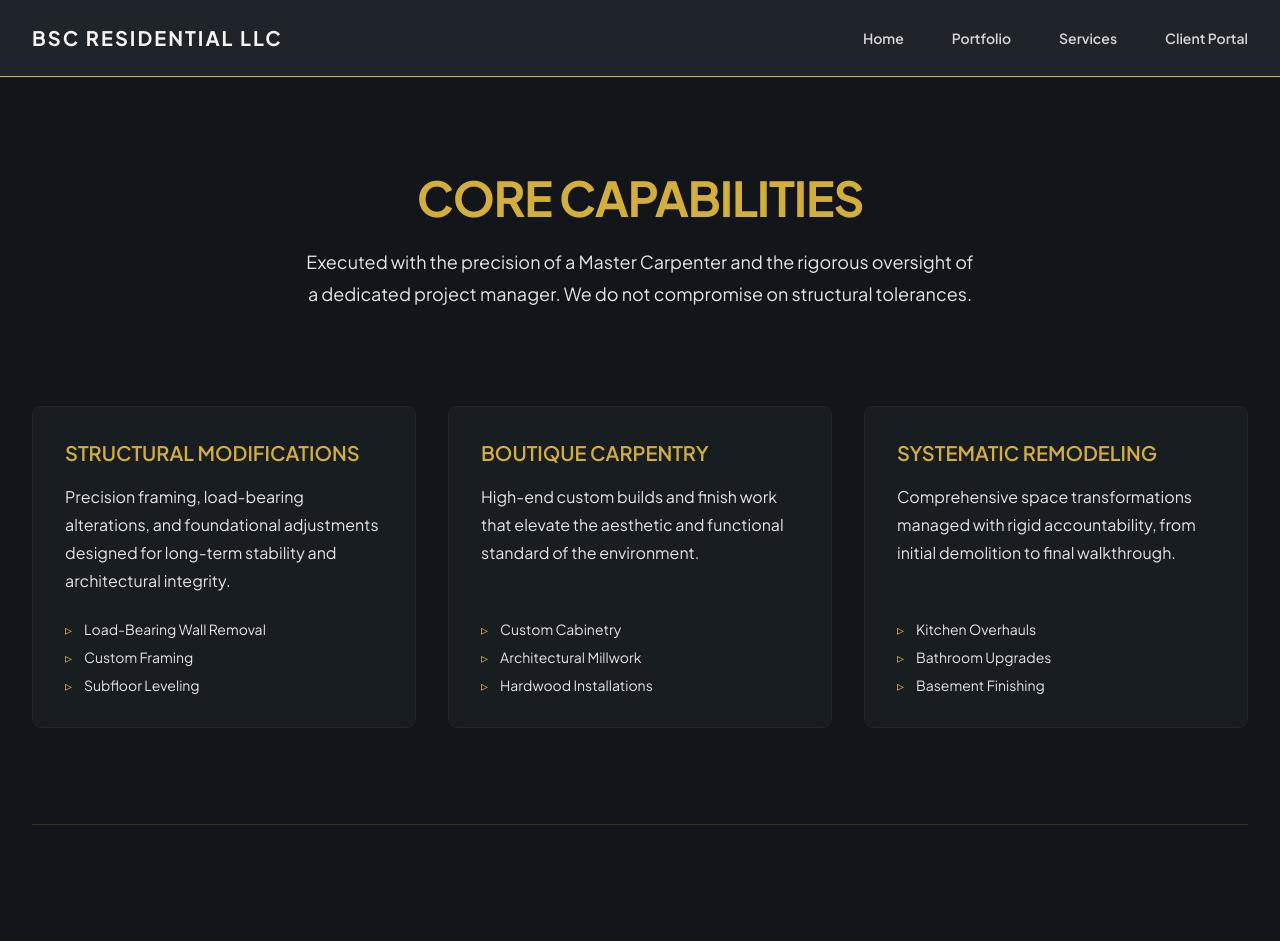
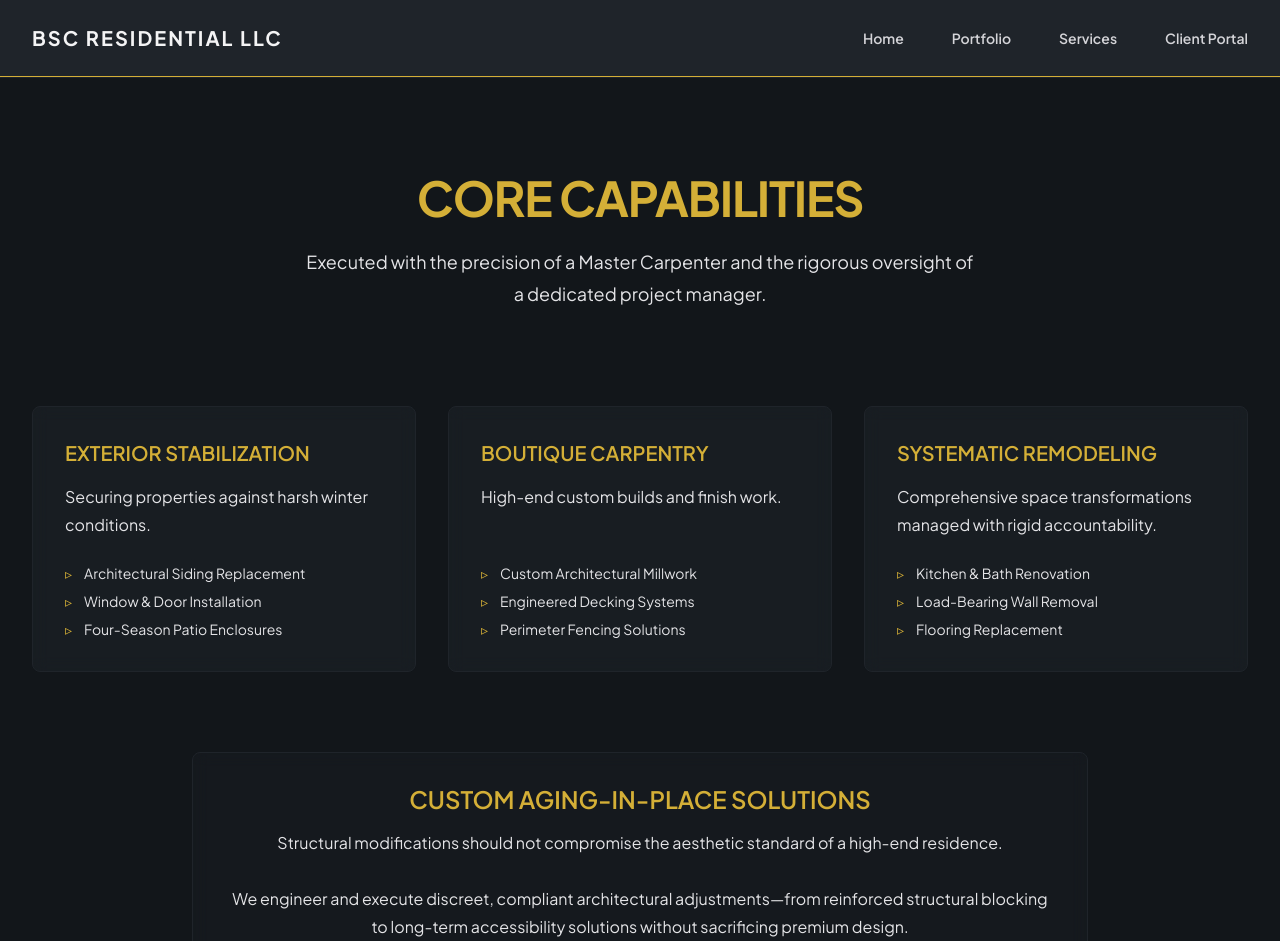
Before and after one commit to stevenclear27/bsc-residential, a Next.js app: page /services in a window 1280 px wide. Shown: the top 941 px of the page. Built offline with nearby package versions, Linux system fonts and the light colour scheme.

Commit message:
refactor: restructure intake UI for high-end conversion

```diff
--- a/app/(marketing)/page.tsx
+++ b/app/(marketing)/page.tsx
@@ -4,7 +4,6 @@ import ChatEstimator from "@/components/Intake/ChatEstimator";
 export default function Home() {
   return (
     <main className="flex min-h-screen flex-col items-center justify-start bg-brand-canvas">
-      {/* 1. THE HOOK: FEMA Interceptor */}
       <HeroSection />
 
       {/* 2. THE FILTER: Automated Intake & Dossier Generation */}
@@ -13,20 +12,43 @@ export default function Home() {
         className="w-full py-20 px-4 md:px-8 bg-brand-canvas"
       >
         <div className="max-w-6xl mx-auto">
+          {/* Top Context: The Event Horizon */}
           <div className="text-center mb-12">
             <h2 className="text-3xl font-bold uppercase tracking-widest text-brand-primary">
-              SYSTEM INTAKE & DAMAGE ASSESSMENT{" "}
+              Project Intake & AI Consultation
             </h2>
-            <p className="mt-4 text-zinc-400 max-w-2xl mx-auto">
-              Submit property damage parameters and visual evidence below. Our
-              automated triage system will process your data to generate a
-              preliminary scope of work, aligning your structural baseline with
-              insurance carrier requirements and standard repair protocols.
+            <p className="mt-4 text-zinc-300 max-w-2xl mx-auto text-lg leading-relaxed">
+              Interact with our AI design consultant below to establish your
+              project goals, preferred materials, and scope of work. The system
+              will rapidly process your parameters to generate a preliminary
+              quote range for your review.
             </p>
           </div>
 
-          {/* Your existing complex intake logic remains untouched */}
-          <ChatEstimator />
+          {/* The Estimator Component (Interactive Client Boundary) */}
+          <div className=" p-4 md:p-8 mb-16">
+            <ChatEstimator />
+          </div>
+
+          {/* Bottom Context: Systems Education for the Demographic */}
+          <div className="max-w-3xl mx-auto text-center border-t border-brand-primary/20 pt-12">
+            <h3 className="text-xl font-semibold uppercase text-brand-primary mb-4">
+              Precision Requires Process
+            </h3>
+            <p className="text-zinc-400 leading-relaxed">
+              Traditional contracting relies on communication gaps and opaque
+              estimations. By digitizing our process, we eliminate that
+              friction.
+            </p>
+            <p className="text-zinc-400 leading-relaxed">
+              <br />
+              Once your preliminary quote is generated, this system seamlessly
+              transitions you into our authenticated Client Portal to schedule
+              an on-site consulatation, finalize fixed-rate contracts, track
+              milestone draws, review project documents, communicate directly
+              with your contractor, and monitor timestamped daily site logs.
+            </p>
+          </div>
         </div>
       </section>
 
--- a/components/ServicesSection.tsx
+++ b/components/ServicesSection.tsx
@@ -1,38 +1,42 @@
 import React from "react";
 import OperatorProfile from "./OperatorProfile";
 
+// Strict typing mandatory to prevent runtime failures[cite: 7, 8]
 interface ServiceItem {
   title: string;
   description: string;
   features: string[];
 }
 
+// Extracted data structure allows for frictionless future copy modifications
 const services: ServiceItem[] = [
   {
-    title: "Structural Modifications",
-    description:
-      "Precision framing, load-bearing alterations, and foundational adjustments designed for long-term stability and architectural integrity.",
+    title: "Exterior Stabilization",
+    description: "Securing properties against harsh winter conditions.",
     features: [
-      "Load-Bearing Wall Removal",
-      "Custom Framing",
-      "Subfloor Leveling",
+      "Architectural Siding Replacement",
+      "Window & Door Installation",
+      "Four-Season Patio Enclosures",
     ],
   },
   {
     title: "Boutique Carpentry",
-    description:
-      "High-end custom builds and finish work that elevate the aesthetic and functional standard of the environment.",
+    description: "High-end custom builds and finish work.",
     features: [
-      "Custom Cabinetry",
-      "Architectural Millwork",
-      "Hardwood Installations",
+      "Custom Architectural Millwork",
+      "Engineered Decking Systems",
+      "Perimeter Fencing Solutions",
     ],
   },
   {
     title: "Systematic Remodeling",
     description:
-      "Comprehensive space transformations managed with rigid accountability, from initial demolition to final walkthrough.",
-    features: ["Kitchen Overhauls", "Bathroom Upgrades", "Basement Finishing"],
+      "Comprehensive space transformations managed with rigid accountability.",
+    features: [
+      "Kitchen & Bath Renovation",
+      "Load-Bearing Wall Removal",
+      "Flooring Replacement",
+    ],
   },
 ];
 
@@ -40,17 +44,18 @@ export default function ServicesSection() {
   return (
     <section className="w-full py-24 border-t border-brand-surface bg-brand-canvas">
       <div className="mx-auto max-w-7xl px-6 lg:px-8">
+        {/* Header Block */}
         <div className="mx-auto max-w-2xl text-center">
           <h1 className="text-4xl font-bold tracking-tight text-brand-primary sm:text-5xl uppercase">
             Core Capabilities
           </h1>
           <p className="mt-6 text-lg leading-8 text-zinc-200">
             Executed with the precision of a Master Carpenter and the rigorous
-            oversight of a dedicated project manager. We do not compromise on
-            structural tolerances.
+            oversight of a dedicated project manager.
           </p>
         </div>
 
+        {/* Primary Services Grid */}
         <div className="mx-auto mt-16 max-w-2xl sm:mt-20 lg:mt-24 lg:max-w-none">
           <dl className="grid max-w-xl grid-cols-1 gap-x-8 gap-y-16 lg:max-w-none lg:grid-cols-3">
             {services.map((service) => (
@@ -81,6 +86,25 @@ export default function ServicesSection() {
             ))}
           </dl>
         </div>
+
+        {/* Strategic Addition: Aging-in-Place Architecture */}
+        <div className="mx-auto mt-20 max-w-4xl border border-brand-surface bg-brand-surface/30 p-8 rounded-lg text-center backdrop-blur-sm">
+          <h2 className="text-2xl font-semibold leading-7 text-brand-primary uppercase mb-4">
+            Custom Aging-in-Place Solutions
+          </h2>
+          <p className="text-base leading-7 text-zinc-200">
+            Structural modifications should not compromise the aesthetic
+            standard of a high-end residence.
+          </p>
+          <p className="text-base leading-7 text-zinc-200">
+            <br />
+            We engineer and execute discreet, compliant architectural
+            adjustments—from reinforced structural blocking to long-term
+            accessibility solutions without sacrificing premium design.
+          </p>
+        </div>
+
+        {/* Operator Profile Routing */}
         <div className="mt-24 border-t border-brand-primary/20 pt-8">
           <OperatorProfile />
         </div>
```
